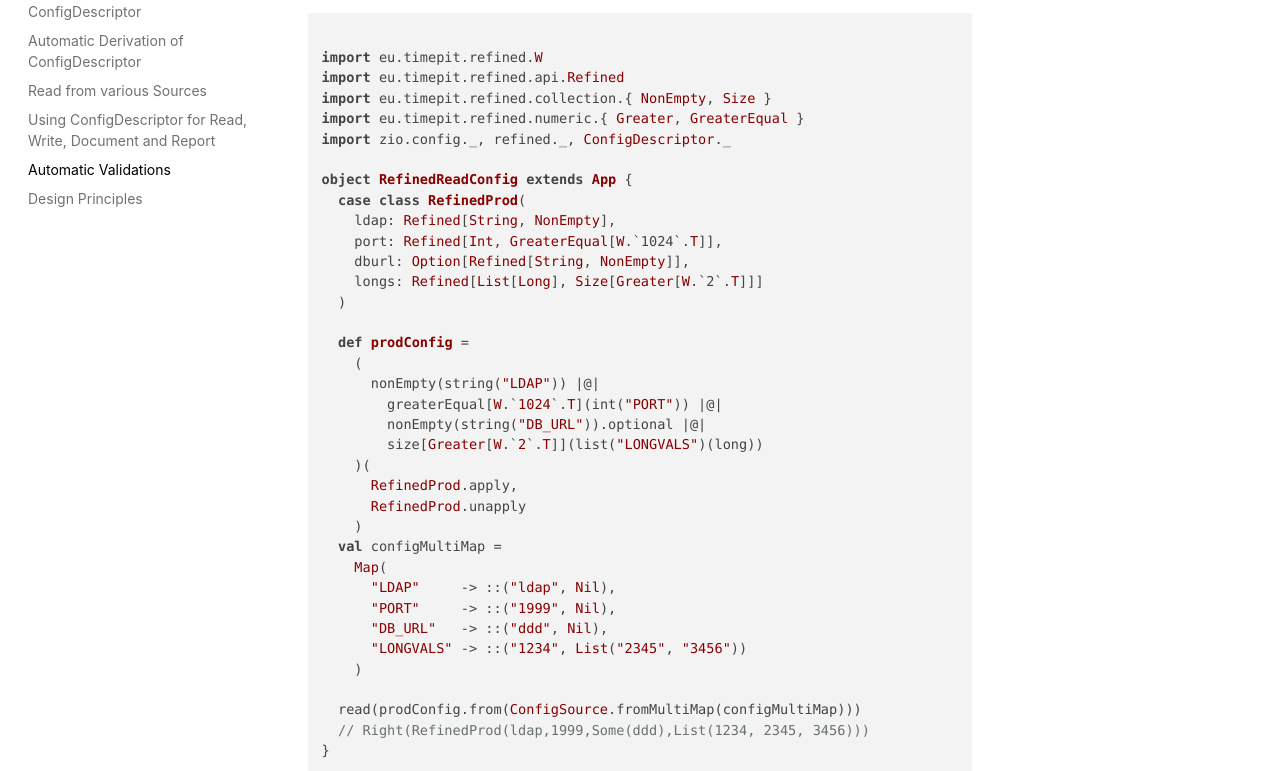
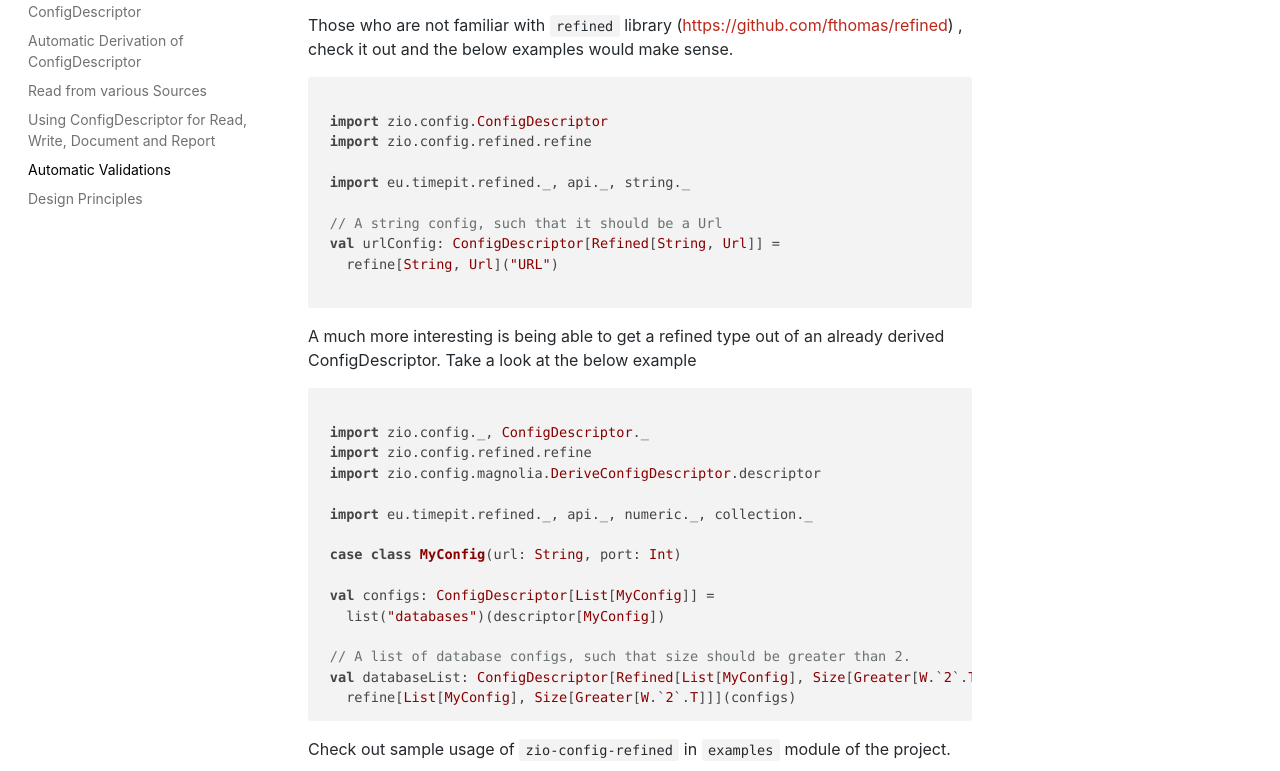
Before and after one commit to zio/zio-config, a plain HTML site: page docs/refined/refined_index.html in a window 1280 px wide. Shown: the part 181-952 px from the top of the page. Drawn offline with nearby package versions, Linux system fonts and the light colour scheme; a script that the page names is missing.

Commit message:
Deploy website
Deploy website version based on db84414e6e6da0c723f0b2499817d252d6525f5e

```diff
--- a/docs/refined/refined_index.html
+++ b/docs/refined/refined_index.html
@@ -61,44 +61,36 @@
               }
             });
         </script></nav></div><div class="container mainContainer docsContainer"><div class="wrapper"><div class="post"><header class="postHeader"><h1 id="__docusaurus" class="postHeaderTitle">Automatic Validations</h1></header><article><div><span><p>By bringing in <code>zio-config-refined</code> module, you get validations for your config parameters almost for free.
-<code>zio-config</code> elegantly integrates with <code>Refined</code> library for you to achieve this with same ergnomics!</p>
+<code>zio-config</code> elegantly integrates with <code>Refined</code> library for you to achieve this with same ergnomics.</p>
+<p>Those who are not familiar with <code>refined</code> library (<a href="https://github.com/fthomas/refined">https://github.com/fthomas/refined</a>) , check it out and the below examples would make sense.</p>
 <pre><code class="hljs css language-scala mdoc:silent">
-<span class="hljs-keyword">import</span> eu.timepit.refined.<span class="hljs-type">W</span>
-<span class="hljs-keyword">import</span> eu.timepit.refined.api.<span class="hljs-type">Refined</span>
-<span class="hljs-keyword">import</span> eu.timepit.refined.collection.{ <span class="hljs-type">NonEmpty</span>, <span class="hljs-type">Size</span> }
-<span class="hljs-keyword">import</span> eu.timepit.refined.numeric.{ <span class="hljs-type">Greater</span>, <span class="hljs-type">GreaterEqual</span> }
-<span class="hljs-keyword">import</span> zio.config._, refined._, <span class="hljs-type">ConfigDescriptor</span>._
+ <span class="hljs-keyword">import</span> zio.config.<span class="hljs-type">ConfigDescriptor</span>
+ <span class="hljs-keyword">import</span> zio.config.refined.refine
 
-<span class="hljs-class"><span class="hljs-keyword">object</span> <span class="hljs-title">RefinedReadConfig</span> <span class="hljs-keyword">extends</span> <span class="hljs-title">App</span> </span>{
-  <span class="hljs-keyword">case</span> <span class="hljs-class"><span class="hljs-keyword">class</span> <span class="hljs-title">RefinedProd</span>(<span class="hljs-params">
-    ldap: <span class="hljs-type">Refined</span>[<span class="hljs-type">String</span>, <span class="hljs-type">NonEmpty</span>],
-    port: <span class="hljs-type">Refined</span>[<span class="hljs-type">Int</span>, <span class="hljs-type">GreaterEqual</span>[<span class="hljs-type">W</span>.`1024`.<span class="hljs-type">T</span>]],
-    dburl: <span class="hljs-type">Option</span>[<span class="hljs-type">Refined</span>[<span class="hljs-type">String</span>, <span class="hljs-type">NonEmpty</span>]],
-    longs: <span class="hljs-type">Refined</span>[<span class="hljs-type">List</span>[<span class="hljs-type">Long</span>], <span class="hljs-type">Size</span>[<span class="hljs-type">Greater</span>[<span class="hljs-type">W</span>.`2`.<span class="hljs-type">T</span>]]]
-  </span>)</span>
+ <span class="hljs-keyword">import</span> eu.timepit.refined._, api._, string._
 
-  <span class="hljs-function"><span class="hljs-keyword">def</span> <span class="hljs-title">prodConfig</span> </span>=
-    (
-      nonEmpty(string(<span class="hljs-string">"LDAP"</span>)) |@|
-        greaterEqual[<span class="hljs-type">W</span>.`<span class="hljs-number">1024</span>`.<span class="hljs-type">T</span>](int(<span class="hljs-string">"PORT"</span>)) |@|
-        nonEmpty(string(<span class="hljs-string">"DB_URL"</span>)).optional |@|
-        size[<span class="hljs-type">Greater</span>[<span class="hljs-type">W</span>.`<span class="hljs-number">2</span>`.<span class="hljs-type">T</span>]](list(<span class="hljs-string">"LONGVALS"</span>)(long))
-    )(
-      <span class="hljs-type">RefinedProd</span>.apply,
-      <span class="hljs-type">RefinedProd</span>.unapply
-    )
-  <span class="hljs-keyword">val</span> configMultiMap =
-    <span class="hljs-type">Map</span>(
-      <span class="hljs-string">"LDAP"</span>     -&gt; ::(<span class="hljs-string">"ldap"</span>, <span class="hljs-type">Nil</span>),
-      <span class="hljs-string">"PORT"</span>     -&gt; ::(<span class="hljs-string">"1999"</span>, <span class="hljs-type">Nil</span>),
-      <span class="hljs-string">"DB_URL"</span>   -&gt; ::(<span class="hljs-string">"ddd"</span>, <span class="hljs-type">Nil</span>),
-      <span class="hljs-string">"LONGVALS"</span> -&gt; ::(<span class="hljs-string">"1234"</span>, <span class="hljs-type">List</span>(<span class="hljs-string">"2345"</span>, <span class="hljs-string">"3456"</span>))
-    )
-
-  read(prodConfig.from(<span class="hljs-type">ConfigSource</span>.fromMultiMap(configMultiMap)))
-  <span class="hljs-comment">// Right(RefinedProd(ldap,1999,Some(ddd),List(1234, 2345, 3456)))</span>
-}
+ <span class="hljs-comment">// A string config, such that it should be a Url</span>
+ <span class="hljs-keyword">val</span> urlConfig: <span class="hljs-type">ConfigDescriptor</span>[<span class="hljs-type">Refined</span>[<span class="hljs-type">String</span>, <span class="hljs-type">Url</span>]] =
+   refine[<span class="hljs-type">String</span>, <span class="hljs-type">Url</span>](<span class="hljs-string">"URL"</span>)
 
 </code></pre>
+<p>A much more interesting is being able to get a refined type out of an already derived ConfigDescriptor.
+Take a look at the below example</p>
+<pre><code class="hljs css language-scala mdoc:silent">
+ <span class="hljs-keyword">import</span> zio.config._, <span class="hljs-type">ConfigDescriptor</span>._
+ <span class="hljs-keyword">import</span> zio.config.refined.refine
+ <span class="hljs-keyword">import</span> zio.config.magnolia.<span class="hljs-type">DeriveConfigDescriptor</span>.descriptor
+
+ <span class="hljs-keyword">import</span> eu.timepit.refined._, api._, numeric._, collection._
+
+ <span class="hljs-keyword">case</span> <span class="hljs-class"><span class="hljs-keyword">class</span> <span class="hljs-title">MyConfig</span>(<span class="hljs-params">url: <span class="hljs-type">String</span>, port: <span class="hljs-type">Int</span></span>)</span>
+
+ <span class="hljs-keyword">val</span> configs: <span class="hljs-type">ConfigDescriptor</span>[<span class="hljs-type">List</span>[<span class="hljs-type">MyConfig</span>]] =
+   list(<span class="hljs-string">"databases"</span>)(descriptor[<span class="hljs-type">MyConfig</span>])
+
+ <span class="hljs-comment">// A list of database configs, such that size should be greater than 2.</span>
+ <span class="hljs-keyword">val</span> databaseList: <span class="hljs-type">ConfigDescriptor</span>[<span class="hljs-type">Refined</span>[<span class="hljs-type">List</span>[<span class="hljs-type">MyConfig</span>], <span class="hljs-type">Size</span>[<span class="hljs-type">Greater</span>[<span class="hljs-type">W</span>.`<span class="hljs-number">2</span>`.<span class="hljs-type">T</span>]]]] =
+   refine[<span class="hljs-type">List</span>[<span class="hljs-type">MyConfig</span>], <span class="hljs-type">Size</span>[<span class="hljs-type">Greater</span>[<span class="hljs-type">W</span>.`<span class="hljs-number">2</span>`.<span class="hljs-type">T</span>]]](configs)
+</code></pre>
 <p>Check out sample usage of <code>zio-config-refined</code> in <code>examples</code> module of the project.</p>
-</span></div></article></div><div class="docLastUpdate"><em>Last updated on 4/25/2020 by Afsal Thaj</em></div><div class="docs-prevnext"><a class="docs-prev button" href="/zio-config/docs/usingconfigdescriptor/configdescriptorusage_index"><span class="arrow-prev">← </span><span class="function-name-prevnext">Using ConfigDescriptor for Read, Write, Document and Report</span></a><a class="docs-next button" href="/zio-config/docs/design/design_index"><span>Design Principles</span><span class="arrow-next"> →</span></a></div></div></div><nav class="onPageNav"></nav></div><footer class="nav-footer" id="footer"><section class="sitemap"><a href="/zio-config/" class="nav-home"><img src="/zio-config/img/sidebar_brand2x.png" alt="ZIO Config"/></a><div><h5>GitHub</h5><a class="github-button" href="https://github.com/zio/zio-config" data-icon="octicon-star" data-count-href="/zio/zio-config/stargazers" data-show-count="true" data-count-aria-label="# stargazers on GitHub" aria-label="Star this project on GitHub">Star</a></div><div><h5>Chat with us on Discord</h5><a href="https://discord.gg/2ccFBr4"><img src="img/discord.png" width="120" alt="discord"/></a></div><div><h5>Additional resources</h5><a href="https://zio.dev">ZIO Homepage</a><a href="https://javadoc.io/doc/dev.zio/zio-config_2.12/latest/index.html">Scaladoc</a></div></section><section class="copyright">Copyright © 2020 ZIO Maintainers</section></footer></div></body></html>
+</span></div></article></div><div class="docLastUpdate"><em>Last updated on 11/22/2020 by Afsal Thaj</em></div><div class="docs-prevnext"><a class="docs-prev button" href="/zio-config/docs/usingconfigdescriptor/configdescriptorusage_index"><span class="arrow-prev">← </span><span class="function-name-prevnext">Using ConfigDescriptor for Read, Write, Document and Report</span></a><a class="docs-next button" href="/zio-config/docs/design/design_index"><span>Design Principles</span><span class="arrow-next"> →</span></a></div></div></div><nav class="onPageNav"></nav></div><footer class="nav-footer" id="footer"><section class="sitemap"><a href="/zio-config/" class="nav-home"><img src="/zio-config/img/sidebar_brand2x.png" alt="ZIO Config"/></a><div><h5>GitHub</h5><a class="github-button" href="https://github.com/zio/zio-config" data-icon="octicon-star" data-count-href="/zio/zio-config/stargazers" data-show-count="true" data-count-aria-label="# stargazers on GitHub" aria-label="Star this project on GitHub">Star</a></div><div><h5>Chat with us on Discord</h5><a href="https://discord.gg/2ccFBr4"><img src="img/discord.png" width="120" alt="discord"/></a></div><div><h5>Additional resources</h5><a href="https://zio.dev">ZIO Homepage</a><a href="https://javadoc.io/doc/dev.zio/zio-config_2.12/latest/index.html">Scaladoc</a></div></section><section class="copyright">Copyright © 2020 ZIO Maintainers</section></footer></div></body></html>
```
